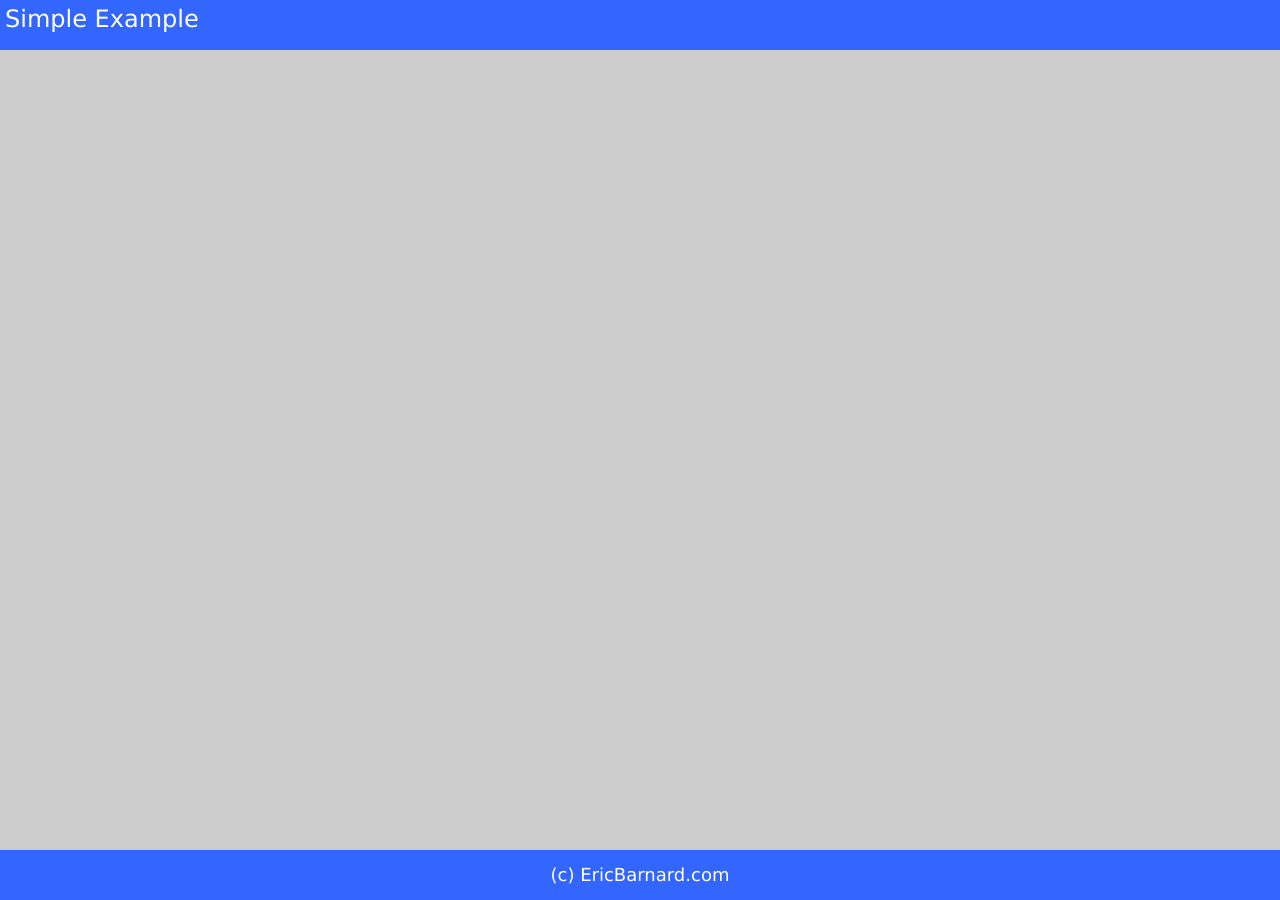
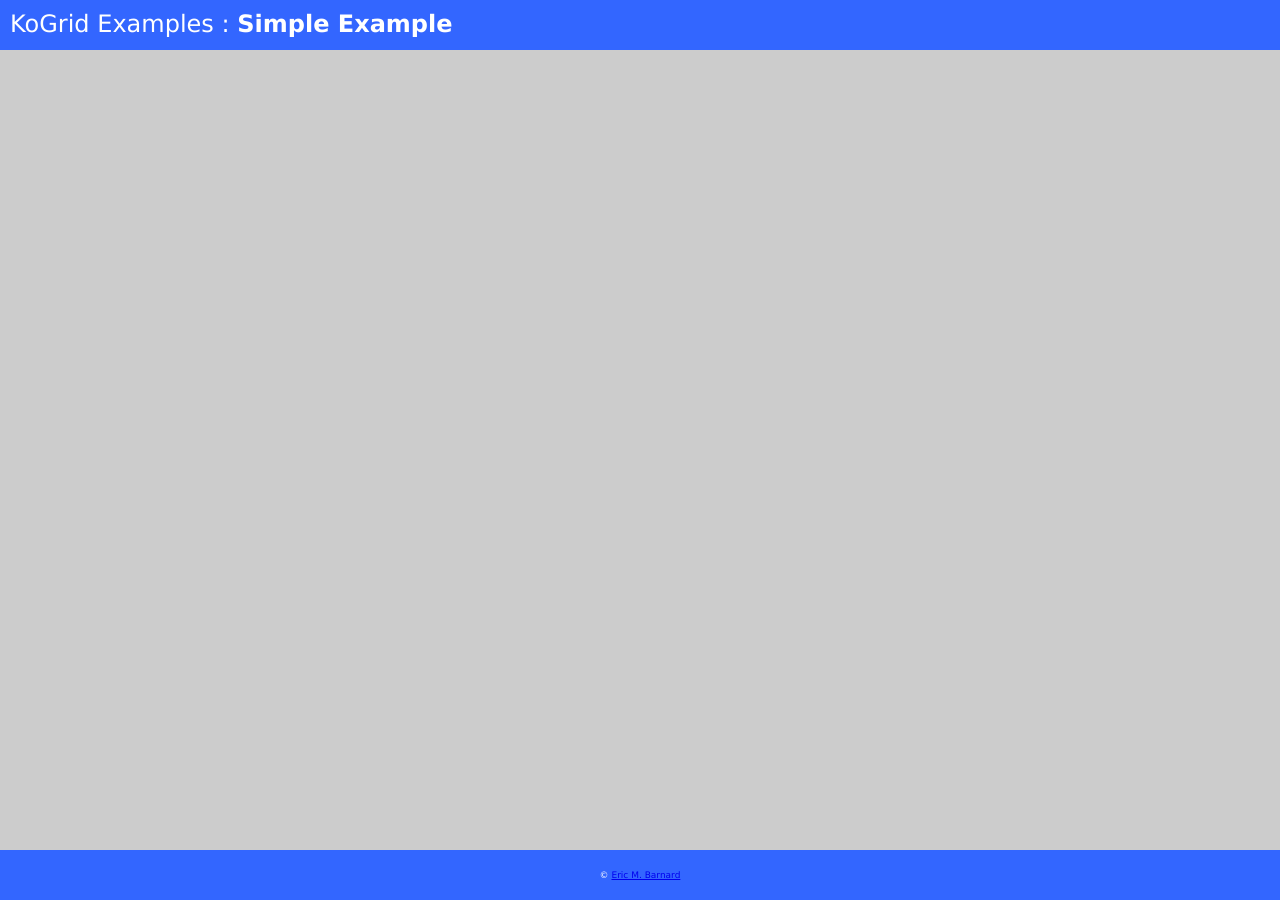
Before and after one commit to Knockout-Contrib/KoGrid, a Jekyll site: the page built from examples/SimpleExample.html, in a window 1280 px wide. Built offline with Jekyll 4.4.1, drawn with Linux system fonts in a browser that asks for light colours; nearby versions of some CDN libraries.

Commit message:
tweaked simple example

```diff
--- a/_layouts/default.html
+++ b/_layouts/default.html
@@ -8,7 +8,7 @@
     </head>
     <body>
         <div id="header" class="row">
-            <p>{{ page.title }}</p>
+            <p>KoGrid Examples : <strong>{{ page.title }}</strong></p>
         </div>
         <div id="body" class="row scroll-y">
 
@@ -16,7 +16,7 @@
 
         </div>
         <div id="footer" class="row">
-            <p class="centered">(c) EricBarnard.com </p>
+            <p class="centered">&copy; <a href="http://www.ericbarnard.com">Eric M. Barnard</a> </p>
         </div>
     </body>
 </html>
--- a/css/Site.css
+++ b/css/Site.css
@@ -16,8 +16,7 @@ p {
     background-color: #3366FF;
 }
 #header p {
-	width: 200px;
-	margin: 5px;
+	margin: 10px;
 	font-size: 2em;
 }
 #body {
@@ -30,12 +29,13 @@ p {
     bottom: 0;
     background-color: #3366FF;
 }
-#footer p {
-	font-size: large;
-	width: 300px;
-	text-align: center;
-	height: 40px;
-	line-height: 50px;
+#footer p
+{
+    font-size: .75em;
+    width: 300px;
+    text-align: center;
+    height: 40px;
+    line-height: 50px;
 }
 .centered {
 	margin: auto;
```
